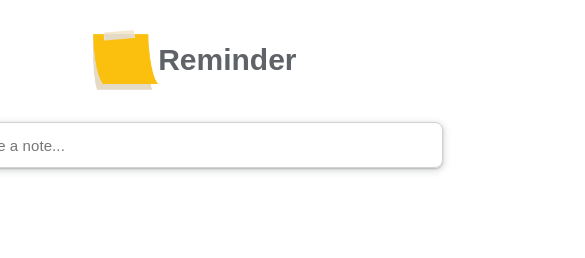
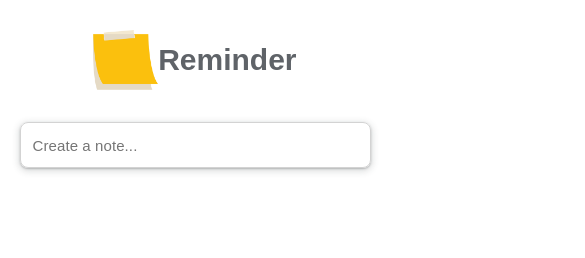
Before and after one commit to BrandonO-98/Reminder-notes, a website: page index.html in a window 390 px wide. Shown: the top 258 px of the page, 585 px wide, since content can reach past the window. Drawn offline with Linux system fonts and the light colour scheme; grey boxes are pictures that could not be loaded; a web font is replaced by a local one.

Commit message:
make app mobile ready

```diff
--- a/styles.css
+++ b/styles.css
@@ -1,7 +1,7 @@
 * {
   margin: 0;
   padding: 0;
-  font-family: "Google Sans", sans-serif;
+  font-family: 'Google Sans', sans-serif;
   box-sizing: border-box;
 }
 
@@ -11,13 +11,16 @@ body {
   justify-content: center;
   background-color: #fff;
   font-size: 15px;
-  width: 100vw
+  width: 100vw;
 }
 
 main {
-  display: grid;
-  width: 900px;
+  display: flex;
+  flex-direction: column;
+  max-width: 900px;
+  width: 70vw;
   justify-items: center;
+  align-items: center;
 }
 
 header {
@@ -41,8 +44,10 @@ header {
   border: 0.5px solid #d3d3d3;
   box-shadow: 0 1px 2px 0 rgba(60, 64, 67, 0.302),
     0 2px 6px 2px rgba(60, 64, 67, 0.149);
-  margin: 32px;
-  width: 496px;
+  margin-top: 32px;
+  margin-bottom: 32px;
+  max-width: 496px;
+  width: 90vw;
 }
 
 #form {
@@ -55,7 +60,7 @@ header {
 }
 
 input:focus {
-  outline:none;
+  outline: none;
 }
 
 #form-buttons {
@@ -65,6 +70,11 @@ input:focus {
   width: 200px;
   position: relative;
   left: 270px;
+
+  @media only screen and (max-width: 798px) {
+    position: relative;
+    left: 0px;
+  }
 }
 
 #submit-button {
@@ -87,7 +97,7 @@ input:focus {
 
 #note-title {
   display: none;
-  border:none;
+  border: none;
   padding: 10px;
   border-radius: 8px;
 }
@@ -126,7 +136,15 @@ input:focus {
 #notes {
   display: grid;
   justify-content: center;
-  grid-auto-flow: column;
+  grid-template-columns: 1fr 1fr 1fr;
+
+  @media only screen and (max-width: 800px) {
+    grid-template-columns: 1fr 1fr;
+  }
+
+  @media only screen and (max-width: 472px) {
+    grid-template-columns: 1fr;
+  }
 }
 
 .note {
@@ -134,12 +152,17 @@ input:focus {
   border: 0.5px solid #d3d3d3;
   box-shadow: 0 1px 2px 0 rgba(60, 64, 67, 0.302),
     0 2px 6px 2px rgba(60, 64, 67, 0.149);
-  height:200px;
-  width:200px;
+  height: 200px;
+  width: 200px;
   justify-content: center;
   align-items: center;
   border-radius: 8px;
   margin: 10px;
+
+  @media only screen and (max-width: 472px) {
+    height: 250px;
+    width: 90vw;
+  }
 }
 
 .note-content {
@@ -159,8 +182,8 @@ input:focus {
 .modal {
   display: none;
   position: fixed;
-  height:100%;
-  width:100%;
+  height: 100%;
+  width: 100%;
   background-color: rgba(229, 229, 229, 0.8);
   justify-items: center;
   align-items: center;
@@ -178,13 +201,14 @@ input:focus {
   align-items: center;
   justify-content: center;
   height: 12rem;
-  width:26rem;
+  width: 26rem;
   box-shadow: 0 1px 3px 0 rgba(60, 64, 67, 0.302),
-  0 4px 8px 3px rgba(60, 64, 67, 0.149);
-  border-radius:0.75rem;
+    0 4px 8px 3px rgba(60, 64, 67, 0.149);
+  border-radius: 0.75rem;
 }
 
-.modal-title, .modal-text {
+.modal-title,
+.modal-text {
   width: 200px;
   margin: 10px;
   border: none;
@@ -214,10 +238,9 @@ input:focus {
   width: 200px;
 }
 
-
 #trash-can {
   height: 20px;
-  width:  20px;
+  width: 20px;
   justify-self: start;
   margin-left: 10px;
 }
@@ -227,12 +250,11 @@ input:focus {
   border: solid 1px black;
 }
 
-
 .colors {
   display: grid;
   grid-auto-flow: column;
   height: 20px;
-  width:110px;
+  width: 110px;
   justify-self: end;
   margin-right: 10px;
 }
```
